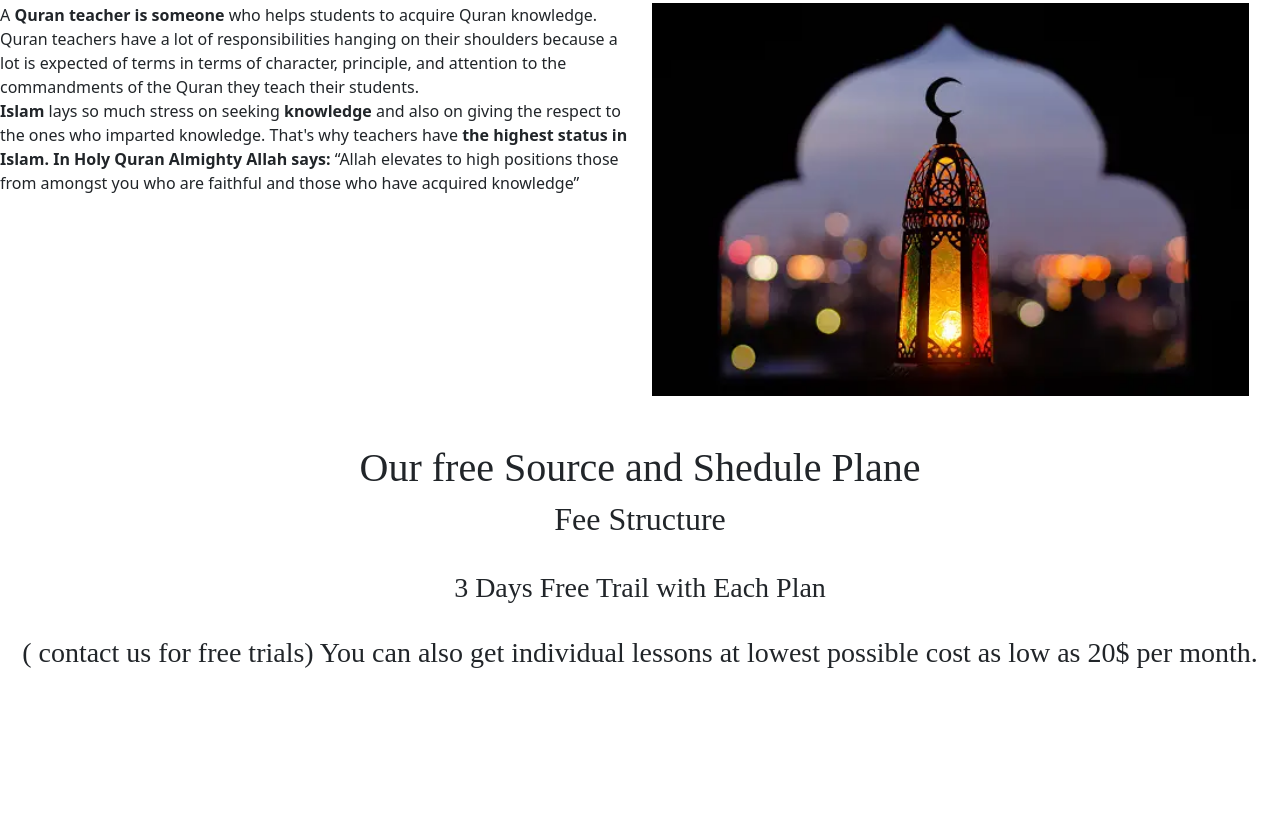
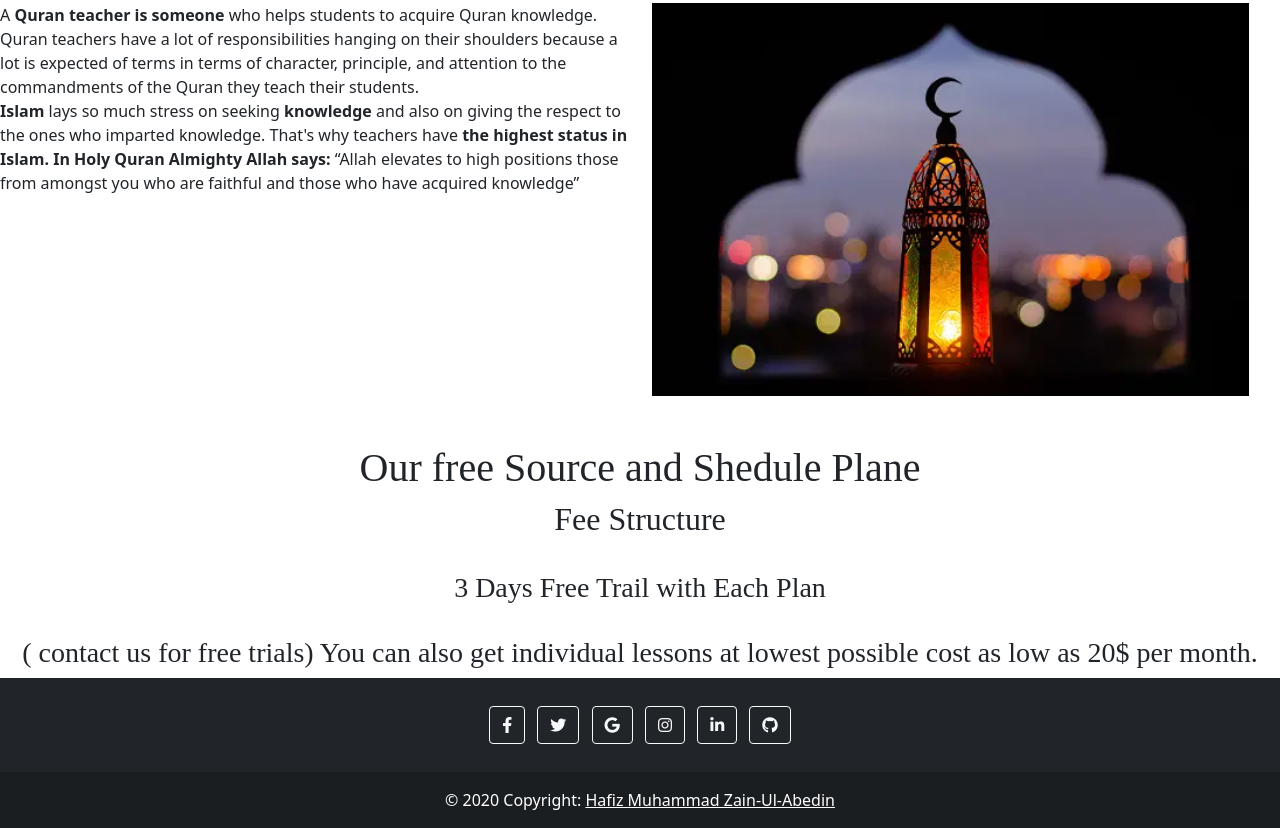
Before and after one commit to Zainul-jamal/Online-Education, a plain HTML site: page index.html in a window 1280 px wide. Shown: the part 2919-3747 px from the top of the page. Before the commit the page ends 3597 px from the top, so only its background shows below. Drawn offline with nearby package versions, Linux system fonts and the light colour scheme.

Commit message:
fivth commit

```diff
--- a/index.html
+++ b/index.html
@@ -151,7 +151,52 @@
     </h3>
 </div>
 
+<footer class="bg-dark text-center text-white">
+  <!-- Grid container -->
+  <div class="container p-4 pb-0">
+    <!-- Section: Social media -->
+    <section class="mb-4">
+      <!-- Facebook -->
+      <a class="btn btn-outline-light btn-floating m-1" href="#!" role="button"
+        ><i class="fab fa-facebook-f"></i
+      ></a>
 
+      <!-- Twitter -->
+      <a class="btn btn-outline-light btn-floating m-1" href="#!" role="button"
+        ><i class="fab fa-twitter"></i
+      ></a>
+
+      <!-- Google -->
+      <a class="btn btn-outline-light btn-floating m-1" href="https//:mzainulabedin51@gmail.com" role="button"
+        ><i class="fab fa-google"></i
+      ></a>
+
+      <!-- Instagram -->
+      <a class="btn btn-outline-light btn-floating m-1" href="#!" role="button"
+        ><i class="fab fa-instagram"></i
+      ></a>
+
+      <!-- Linkedin -->
+      <a class="btn btn-outline-light btn-floating m-1" href="#!" role="button"
+        ><i class="fab fa-linkedin-in"></i
+      ></a>
+
+      <!-- Github -->
+      <a class="btn btn-outline-light btn-floating m-1" href="#!" role="button"
+        ><i class="fab fa-github"></i
+      ></a>
+    </section>
+    <!-- Section: Social media -->
+  </div>
+  <!-- Grid container -->
+
+  <!-- Copyright -->
+  <div class="text-center p-3" style="background-color: rgba(0, 0, 0, 0.2);">
+    © 2020 Copyright:
+    <a class="text-white" href="https://mzainulabedin51@gmail.com">Hafiz Muhammad Zain-Ul-Abedin</a>
+  </div>
+  <!-- Copyright -->
+</footer>
 
 
 
```
